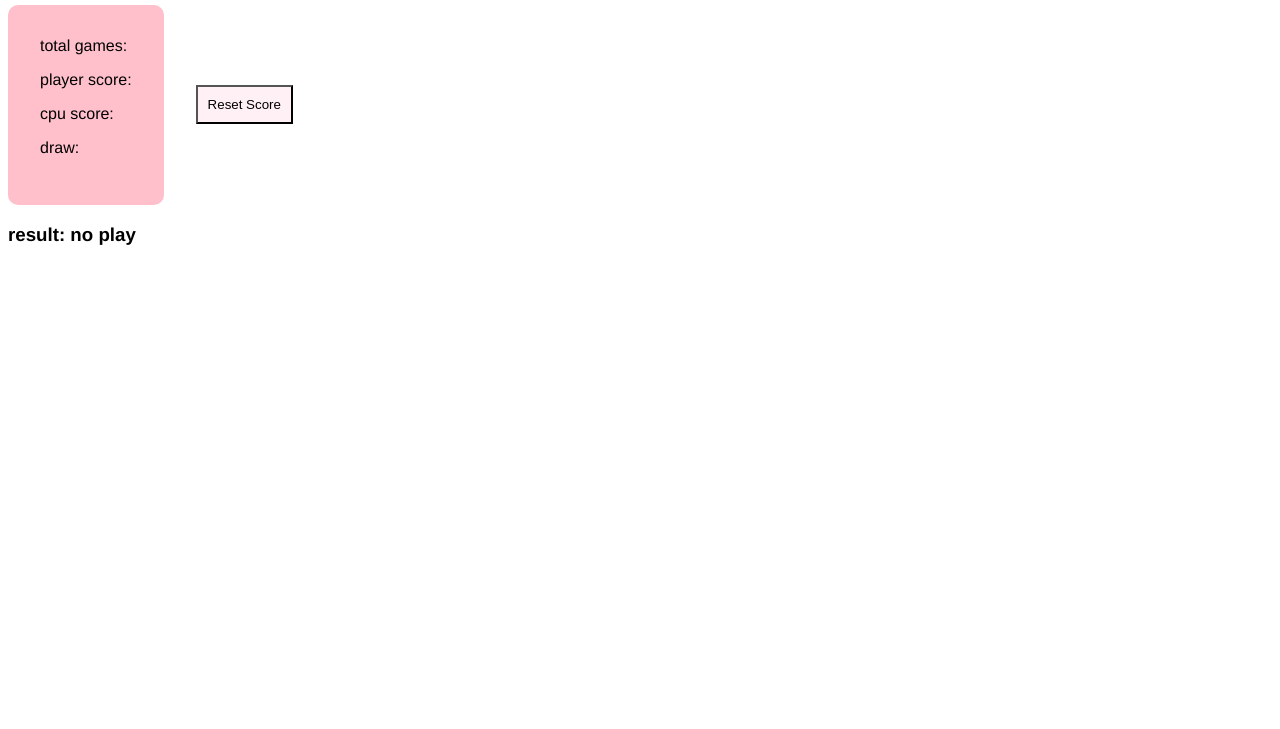
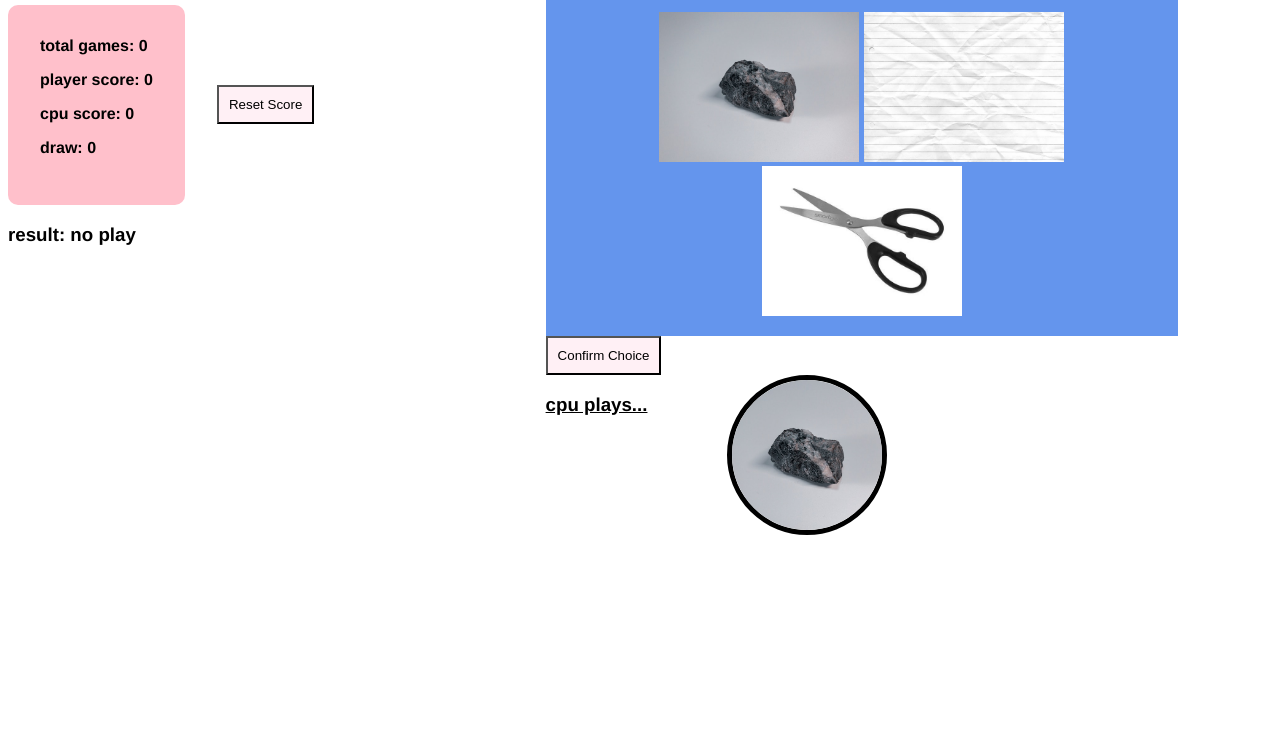
Before and after one commit to wilsonality/csc372_assignment5, a plain HTML site: page index.html in a window 1280 px wide. Shown: the part 71-800 px from the top of the page. Drawn offline with Linux system fonts and the light colour scheme.

Commit message:
finished layout fr this time

```diff
--- a/index.html
+++ b/index.html
@@ -12,23 +12,31 @@
         <h1>rock paper scissors!</h1>
         <div class="results">
             <div class="session_stats">
-                <p id="game_total">total games:</p>
-                <p id="p_score">player score: </p>
-                <p id="c_score">cpu score:</p>
-                <p id="draw_ct">draw: </p>
+                <p id="game_total">total games: <span>0</span></p>
+                <p id="p_score">player score: <span>0</span></p>
+                <p id="c_score">cpu score: <span>0</span></p>
+                <p id="draw_ct">draw: <span>0</span></p>
             </div>
             <button id="reset">
                 Reset Score
             </button>
         </div>
         <div class="round_box">
-            <h3 id="round_result">result: no play</h3>
+            <h3 id="round_result">result: <span>no play</span></h3>
         </div>
     </section>
     <section class="gameplay">
         <h3>Choose Play</h3>
         <div class="choice_box">
             <!-- choose from rock, paper, scissors -->
+             <img src="images/rock.jpg" alt="ROCK" id="rock">
+             <img src="images/paper.jpg" alt="PAPER" id="paper">
+             <img src="images/scissors.jpg" alt="SCISSORS" id="scissors">
+        </div>
+        <button id="confirm"> Confirm Choice</button>
+        <div class="cpu_play">
+            <h3>cpu plays... </h3>
+            <img src="images/rock.jpg" alt="CPU Move" id="cpu_choice">
         </div>
     </section>
 </body>
--- a/styles.css
+++ b/styles.css
@@ -1,29 +1,79 @@
+/* global element styling */
+
 body{
     display: flex;
     font-family: Helvetica, sans-serif;
     gap: 2em;
 }
 
-.results{
-    display: flex;
-    gap: 2em;
-
+button{
+    padding: 0.75em;
+    background-color: lavenderblush;
+    align-self: center;
+}
+button:hover{
+    background-color: #ffb6c1;
 }
 
+img{
+    height: 150px;
+    width: 200px;
+    object-fit: cover;
+}
+
+/* left side */
 section.info{
+    width: 40%;
+
+    .results{
+        display: flex;
+        gap: 2em;
+    }
 
     .session_stats{
         background-color: pink;
         padding: 1em 2em 2em 2em;
         border-radius: 10px;
+        font-weight: bold;
     }
 }
 
+
+
 #reset{
-    padding: 0.75em;
-    background-color: lavenderblush;
-    align-self: center;
 }
 #reset:hover{
-    background-color: lightpink;
+    background-color: #ffb6c1;
 }
+/* right side */
+section.gameplay{
+    width: 50%;
+}
+
+.choice_box{
+    background-color: cornflowerblue;
+    padding: 1em;
+    text-align: center;
+    margin-top: 5em 0em;
+
+
+    img.selected{
+        border: 3px solid red;
+    }
+}
+
+.cpu_play{
+    display: flex;
+    gap: 5em;
+
+    h3{
+        text-decoration: underline;
+    }
+
+    img{
+        border: 5px solid black;
+        border-radius: 50%;
+        height: 150px;
+        width: 150px;
+    }
+}
```
Also changed, not shown: images/paper.jpg (added), images/rock.jpg (added), images/scissors.jpg (added), 1 other file.
